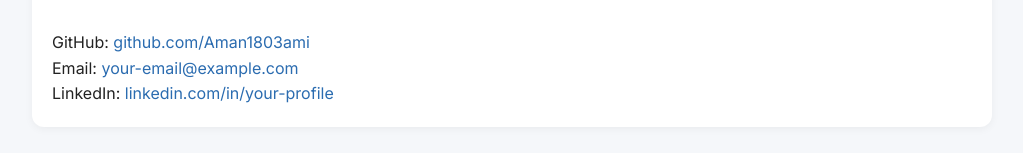
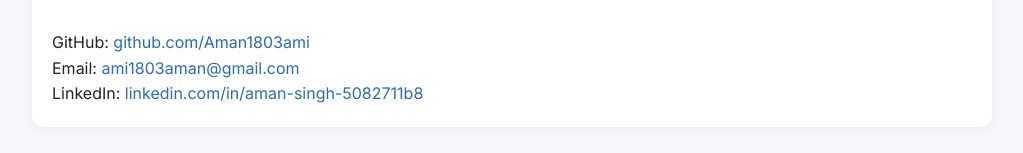
Before and after one commit to Aman1803ami/aman1803ami.github.io, a plain HTML site: page index.html in a window 1280 px wide. Shown: the part 1114-1267 px from the top of the page, without its empty margins (128-1151 px from the left). Drawn offline with Linux system fonts and the light colour scheme.

Commit message:
Update index.html

```diff
--- a/index.html
+++ b/index.html
@@ -120,8 +120,8 @@
   <h2 class="section-title">Contact</h2>
   <p>
     GitHub: <a href="https://github.com/Aman1803ami" target="_blank">github.com/Aman1803ami</a><br>
-    Email: <a href="mailto:your-email@example.com">your-email@example.com</a><br>
-    LinkedIn: <a href="https://linkedin.com/in/your-profile" target="_blank">linkedin.com/in/your-profile</a>
+    Email: <a href="mailto:ami1803aman@gmail.com">ami1803aman@gmail.com</a><br>
+    LinkedIn: <a href="https://linkedin.com/in/aman-singh-5082711b8" target="_blank">linkedin.com/in/aman-singh-5082711b8</a>
   </p>
 </section>
 
```
